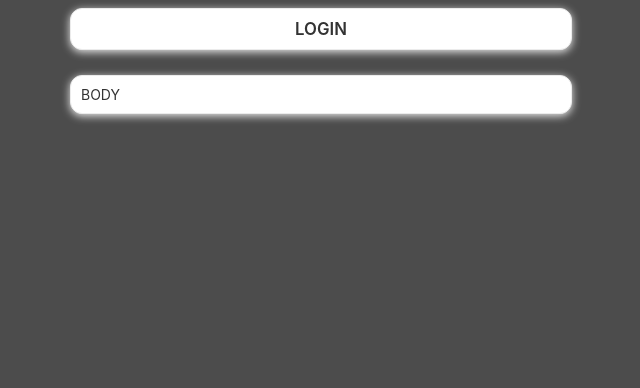
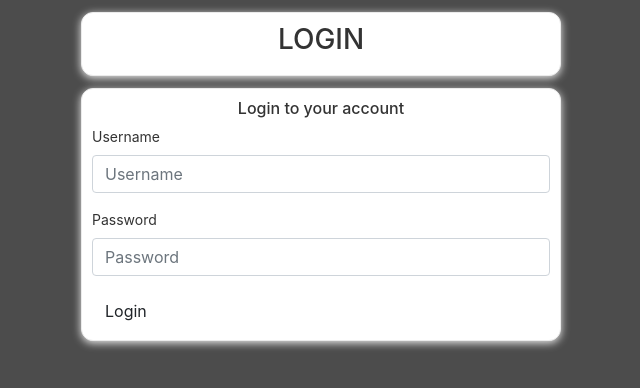
Before and after one commit to rodriguesrm/rsoft-fe-auth, an Angular app: page /login in a window 1280 px wide. Shown: the top 388 px of the page, without its empty margins (319-959 px from the left). Built offline with nearby package versions, Linux system fonts and the light colour scheme.

Commit message:
Added form login (pending do work and layout)

```diff
--- a/angular.json
+++ b/angular.json
@@ -24,9 +24,13 @@
               "src/assets"
             ],
             "styles": [
-              "src/styles.css"
+              "src/styles.css",
+              "node_modules/bootstrap/dist/css/bootstrap.min.css"
             ],
-            "scripts": []
+            "scripts": [
+              "node_modules/jquery/dist/jquery.min.js",
+              "node_modules/bootstrap/dist/js/bootstrap.min.js"
+            ]
           },
           "configurations": {
             "production": {
--- a/package.json
+++ b/package.json
@@ -19,6 +19,8 @@
     "@angular/platform-browser": "~10.2.0",
     "@angular/platform-browser-dynamic": "~10.2.0",
     "@angular/router": "~10.2.0",
+    "bootstrap": "^4.5.3",
+    "jquery": "^3.5.1",
     "rxjs": "~6.6.0",
     "tslib": "^2.0.0",
     "zone.js": "~0.10.2"
--- a/src/app/app.module.ts
+++ b/src/app/app.module.ts
@@ -1,5 +1,6 @@
 import { BrowserModule } from '@angular/platform-browser';
 import { NgModule } from '@angular/core';
+import { ReactiveFormsModule } from '@angular/forms';
 
 import { AppRoutingModule } from './app-routing.module';
 import { AppComponent } from './app.component';
@@ -16,7 +17,8 @@ import { HomeComponent } from './pages/home/home.component';
   ],
   imports: [
     BrowserModule,
-    AppRoutingModule
+    AppRoutingModule,
+    ReactiveFormsModule
   ],
   providers: [],
   bootstrap: [AppComponent]
--- /dev/null
+++ b/src/app/pages/login/login-model.ts
@@ -0,0 +1,4 @@
+export class LoginModel {
+    public username: string;
+    public password: string;
+}
--- a/src/app/pages/login/login.component.css
+++ b/src/app/pages/login/login.component.css
@@ -1,9 +1,9 @@
 :host {
-    font-family: -apple-system, BlinkMacSystemFont, "Segoe UI", Roboto, Helvetica, Arial, sans-serif, "Apple Color Emoji", "Segoe UI Emoji", "Segoe UI Symbol";
-    font-size: 14px;
-    color: #333;
-    box-sizing: border-box;
-    -webkit-font-smoothing: antialiased;
+    font-family            : -apple-system, BlinkMacSystemFont, "Segoe UI", Roboto, Helvetica, Arial, sans-serif, "Apple Color Emoji", "Segoe UI Emoji", "Segoe UI Symbol";
+    font-size              : 14px;
+    color                  : #333;
+    box-sizing             : border-box;
+    -webkit-font-smoothing : antialiased;
     -moz-osx-font-smoothing: grayscale;
 }
 
@@ -11,23 +11,38 @@
     background: rgba(0, 0, 0, 0.70);
 }
 
-.shadow, .header, .box {
+::ng-deep body {
+    background: rgb(76 76 76)
+}
+
+.shadow,
+.header,
+.box {
     box-shadow: 0 2px 9px rgba(255, 255, 255, 0.89);
 }
 
-.box, .header {
+.box,
+.header {
     background-color: rgb(255, 255, 255);
-    padding: 10px 10px 10px 10px;
-    border: solid 1px rgb(235, 235, 235);
-    border-radius: 12px;
-    max-width: 480px;
-    margin: auto;
+    padding         : 10px 10px 10px 10px;
+    border          : solid 1px rgb(235, 235, 235);
+    border-radius   : 12px;
+    max-width       : 480px;
+    margin          : auto;
 }
 
 .header {
-    margin-bottom: 25px;
+    margin        : 12px auto 12px auto;
+    text-align    : center;
+    text-transform: uppercase;
+    font-weight   : 600;
+    font-size     : 1.2em;
+}
+
+.box h1, h2, h3, h4, h5, h6 {
     text-align: center;
-    text-transform: uppercase;
-    font-weight: 600;
-    font-size: 1.2em;
 }
+
+.invalid {
+    border: solid 1px #ce6e6e;
+}
--- a/src/app/pages/login/login.component.html
+++ b/src/app/pages/login/login.component.html
@@ -1,7 +1,44 @@
 <div class="header">
-    Login
+    <h3>Login</h3>
 </div>
 
 <div class="box">
-    BODY
+
+    <h6 class="form-title center">Login to your account</h6>
+
+    <form [formGroup]="formLogin" (ngSubmit)="onSubmit()">
+
+        <div *ngIf="isPost && formLogin.invalid" class="alert alert-danger display-hide">
+            <button class="close" data-close="alert"></button>
+            <span>
+                Enter any username and password. </span>
+        </div>
+        <div class="form-group">
+            <label class="control-label visible-ie8 visible-ie9">Username</label>
+            <div class="input-icon">
+                <i class="fa fa-user"></i>
+                <input [ngClass]="{invalid:((isPost || username.touched) && username.invalid)}" class="form-control placeholder-no-fix" type="text" autocomplete="off" placeholder="Username"
+                    name="username" formControlName="username" />
+            </div>
+            <span *ngIf="(isPost || username.touched) && username.invalid" id="username-error" class="help-block">Username is required.</span>
+        </div>
+
+        <div class="form-group">
+            <label class="control-label visible-ie8 visible-ie9">Password</label>
+            <div class="input-icon">
+                <i class="fa fa-lock"></i>
+                <input [ngClass]="{invalid:((isPost || password.touched) && password.invalid)}" class="form-control placeholder-no-fix" type="password" autocomplete="off" placeholder="Password"
+                    name="password" formControlName="password" />
+            </div>
+            <span *ngIf="(isPost || password.touched) && password.invalid" id="password-error" class="help-block">Password is required.</span>
+        </div>
+
+        <div class="form-actions">
+            <button type="submit" class="btn green-haze pull-right">
+                Login <i class="m-icon-swapright m-icon-white"></i>
+            </button>
+        </div>
+
+    </form>
+
 </div>
--- a/src/app/pages/login/login.component.ts
+++ b/src/app/pages/login/login.component.ts
@@ -1,4 +1,6 @@
 import { Component, OnInit } from '@angular/core';
+import { FormGroup, FormControl, Validators } from '@angular/forms';
+import { LoginModel } from './login-model';
 
 @Component({
   selector: 'app-login',
@@ -7,9 +9,32 @@ import { Component, OnInit } from '@angular/core';
 })
 export class LoginComponent implements OnInit {
 
-  constructor() { }
+  formLogin: FormGroup;
+  username: FormControl;
+  password: FormControl;
+  isPost: boolean = false;
+
+  constructor() {
+    this.createForm(new LoginModel());
+  }
 
   ngOnInit(): void {
   }
 
+  createForm(model: LoginModel) {
+    this.username = new FormControl(model.username, Validators.required);
+    this.password = new FormControl(model.password, Validators.required);
+    this.formLogin = new FormGroup({
+      username: this.username,
+      password: this.password
+    });
+  }
+
+  onSubmit() {
+    this.isPost = true;
+    if (this.formLogin.valid) {
+      alert('TODO:POST TO BACKEND');
+    }
+  }
+
 }
```
Also changed, not shown: 1 other file (tests, documents, lock files or other folders).
